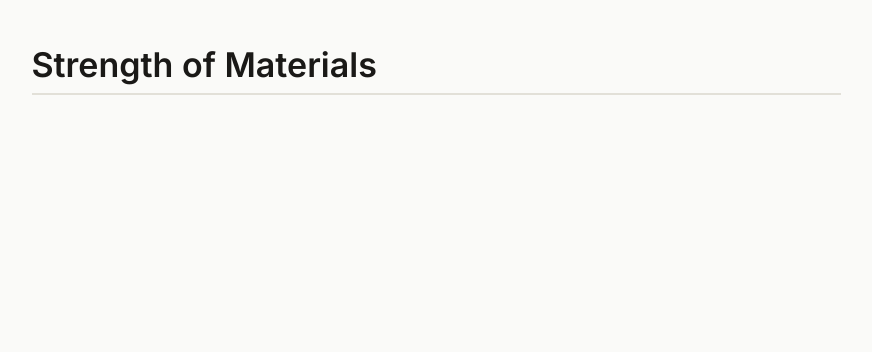
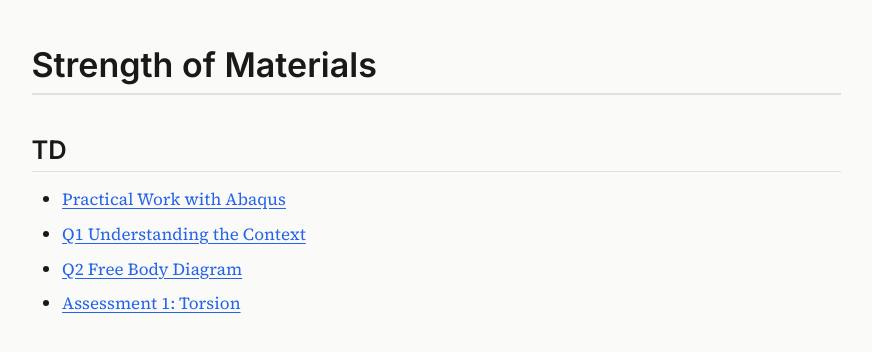
Before and after one commit to chhorponnsovan/ECAM-ROA-I4, a Jekyll site: the page built from Semester-1/Strength-of-Materials/README.md, in a window 1280 px wide. Shown: the top 352 px of the page, without its empty margins (204-1076 px from the left). Built offline with Jekyll 4.4.1, drawn with Linux system fonts in a browser that asks for light colours; our own code applies the rules of GitHub Pages for plain Markdown files.

Commit message:
Jul 13, 2026, 1:34 AM

```diff
--- a/Semester-1/Strength-of-Materials/README.md
+++ b/Semester-1/Strength-of-Materials/README.md
@@ -1 +1,8 @@
 # Strength of Materials
+
+## TD
+
+- [Practical Work with Abaqus](TD/Strength%20of%20materials%20%5B%238064-7982%5D_%20Practical%20Work%20with%20Abaqus%20_%20ECAM%20Moodle.html)
+- [Q1 Understanding the Context](TD/Q1%20Understanding%20the%20Context_%20Attempt%20review%20_%20ECAM%20Moodle.html)
+- [Q2 Free Body Diagram](TD/Q2%20Free%20Body%20Diagram_%20Attempt%20review%20_%20ECAM%20Moodle.html)
+- [Assessment 1: Torsion](TD/Assessment%201_%20Torsion_%20Attempt%20review%20_%20ECAM%20Moodle.html)
```
Also changed, not shown: Semester-1/Strength-of-Materials/TD/Strength of materials [#8064-7982]_ Practical Work with Abaqus _ ECAM Moodle.html (+2 -2 lines).
